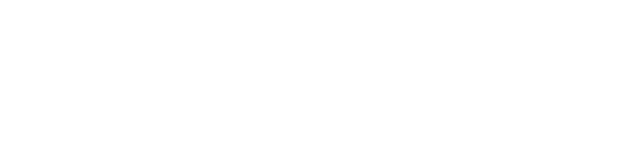
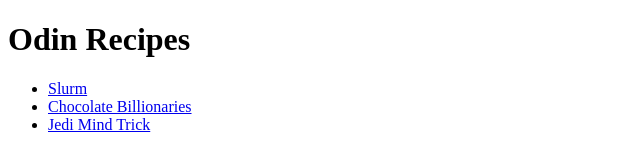
Before and after one commit to katanah/Odin-Recipes, a plain HTML site: page index.html in a window 1280 px wide. Shown: the whole page, without its empty margins (0-640 px from the left). Drawn offline with Linux system fonts and the light colour scheme.

Commit message:
Added a list of recipes with links. links will open in a new tab

```diff
--- a/index.html
+++ b/index.html
@@ -1,11 +1,16 @@
 <!DOCTYPE html>
 <html lang="en">
-<head>
-    <meta charset="UTF-8">
-    <meta name="viewport" content="width=device-width, initial-scale=1.0">
-    <title>Document</title>
-</head>
-<body>
-
-</body>
+  <head>
+    <meta charset="UTF-8" />
+    <meta name="viewport" content="width=device-width, initial-scale=1.0" />
+    <title>Odin-Recipes</title>
+  </head>
+  <body>
+    <h1>Odin Recipes</h1>
+    <ul>
+        <li><a href="./recipes/slurm.html" target="_blank" rel="noreferrer">Slurm</a></li>
+        <li><a href="./recipes/chocolate-billionaries.html" target="_blank" rel="noreferrer">Chocolate Billionaries</a></li>
+        <li><a href="./recipes/jedi-mind-trick.html" target="_blank" rel="noreferrer">Jedi Mind Trick</a></li>
+    </ul>
+  </body>
 </html>
```
